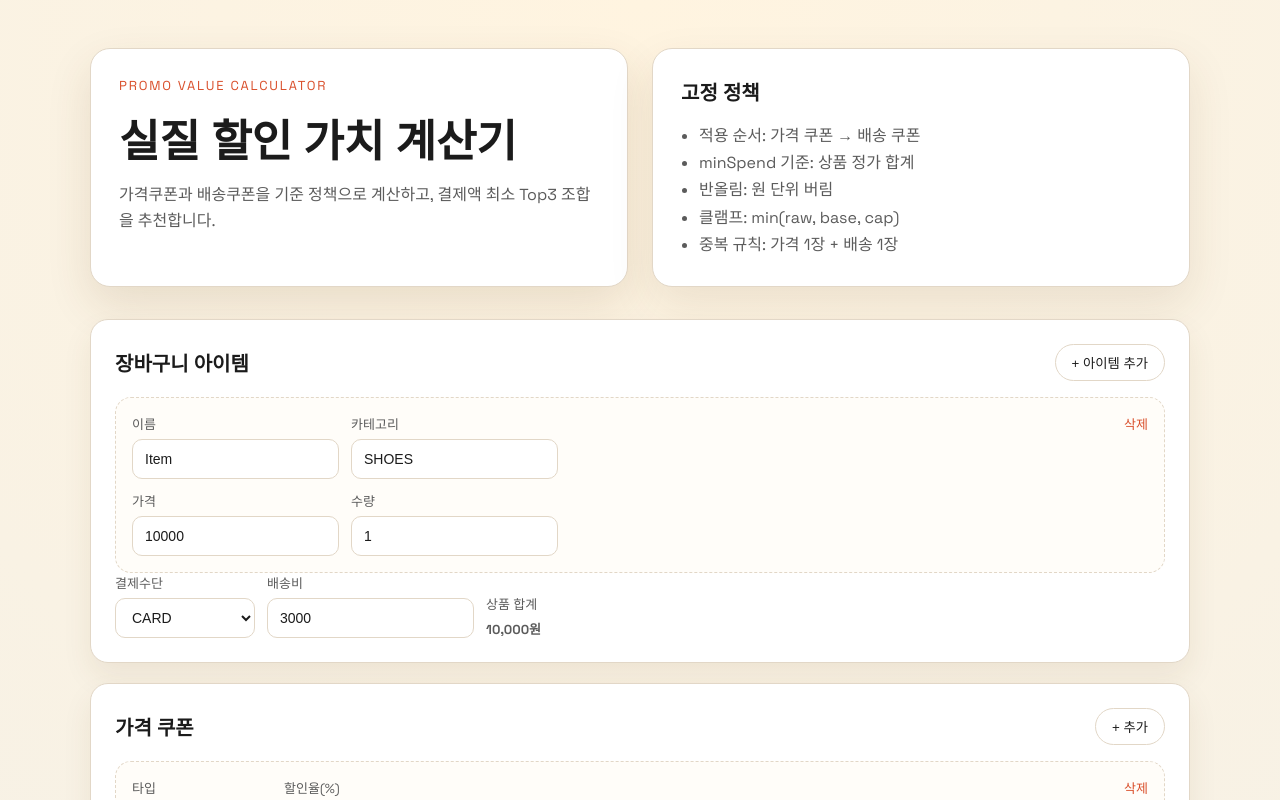
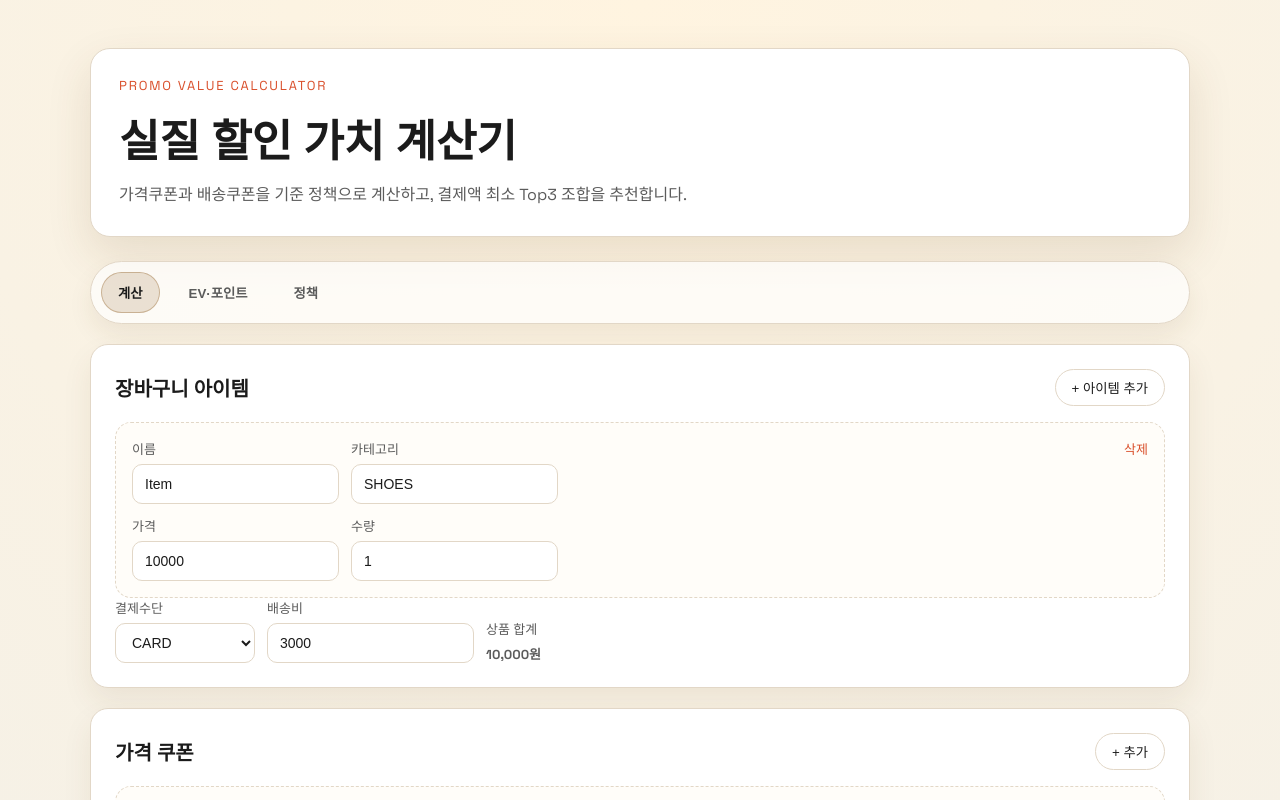
Before and after one commit to Kyoungwoong/noaats-assignment-test, a Next.js app in the folder frontend/: page / in a window 1280 px wide. Shown: the top 800 px of the page. Built offline with nearby package versions, Linux system fonts and the light colour scheme.

Commit message:
feat(frontend): add top tab navigation

```diff
--- a/frontend/src/app/page.module.css
+++ b/frontend/src/app/page.module.css
@@ -7,9 +7,8 @@
 
 .hero {
   max-width: 1100px;
-  margin: 0 auto 32px;
+  margin: 0 auto 24px;
   display: grid;
-  grid-template-columns: repeat(auto-fit, minmax(260px, 1fr));
   gap: 24px;
   align-items: stretch;
 }
@@ -47,6 +46,39 @@
   border-radius: 20px;
   padding: 28px;
   box-shadow: 0 18px 45px rgba(90, 60, 20, 0.1);
+}
+
+.tabBar {
+  display: flex;
+  gap: 12px;
+  padding: 10px;
+  border-radius: 999px;
+  background: rgba(255, 255, 255, 0.7);
+  border: 1px solid var(--border);
+  box-shadow: 0 12px 24px rgba(90, 60, 20, 0.08);
+}
+
+.tabButton {
+  border: 1px solid transparent;
+  background: transparent;
+  padding: 10px 16px;
+  border-radius: 999px;
+  font-weight: 600;
+  color: var(--muted);
+  cursor: pointer;
+  transition: background 0.2s ease, color 0.2s ease, transform 0.2s ease;
+}
+
+.tabButton:hover {
+  transform: translateY(-1px);
+  background: rgba(140, 90, 30, 0.08);
+  color: var(--ink);
+}
+
+.tabButtonActive {
+  background: rgba(140, 90, 30, 0.16);
+  color: var(--ink);
+  border-color: rgba(140, 90, 30, 0.35);
 }
 
 .policyList {
--- a/frontend/src/app/page.tsx
+++ b/frontend/src/app/page.tsx
@@ -12,12 +12,19 @@ import type { PaymentMethod } from "./types/promoCommon";
 
 const PAYMENT_METHODS: PaymentMethod[] = ["CARD", "BANK", "KAKAO"];
 const EV_REWARD_TYPES = ["CASH", "POINT", "PERCENT"] as const;
+const TABS = [
+  { id: "CALC", label: "계산" },
+  { id: "EV", label: "EV·포인트" },
+  { id: "POLICY", label: "정책" },
+] as const;
+type TabId = (typeof TABS)[number]["id"];
 
 export default function Home() {
   const [loading, setLoading] = useState(false);
   const [error, setError] = useState<string | null>(null);
   const [results, setResults] = useState<PromoCombinationResult[]>([]);
   const [selectedCompareIndexes, setSelectedCompareIndexes] = useState<number[]>([]);
+  const [activeTab, setActiveTab] = useState<TabId>("CALC");
   const [evBaseAmount, setEvBaseAmount] = useState("59000");
   const [evScenarios, setEvScenarios] = useState<EvScenario[]>([
     { label: "당첨 5%", probability: 0.05, rewardType: "POINT", rewardValue: 1000 },
@@ -127,8 +134,26 @@ export default function Home() {
             가격쿠폰과 배송쿠폰을 기준 정책으로 계산하고, 결제액 최소 Top3 조합을 추천합니다.
           </p>
         </div>
-        <div className={styles.heroCard}>
-          <h2 className={styles.sectionTitle}>고정 정책</h2>
+      </header>
+
+      <main className={styles.main}>
+        <nav className={styles.tabBar}>
+          {TABS.map((tab) => (
+            <button
+              key={tab.id}
+              type="button"
+              className={`${styles.tabButton} ${activeTab === tab.id ? styles.tabButtonActive : ""}`}
+              onClick={() => setActiveTab(tab.id)}
+            >
+              {tab.label}
+            </button>
+          ))}
+        </nav>
+        {activeTab === "POLICY" && (
+          <section className={styles.panel}>
+            <div className={styles.sectionHeader}>
+              <h2 className={styles.sectionTitle}>정책 요약</h2>
+            </div>
             <ul className={styles.policyList}>
               <li>적용 순서: 가격 쿠폰 → 배송 쿠폰</li>
               <li>minSpend 기준: 상품 정가 합계</li>
@@ -136,10 +161,10 @@ export default function Home() {
               <li>클램프: min(raw, base, cap)</li>
               <li>중복 규칙: 가격 1장 + 배송 1장</li>
             </ul>
-        </div>
-      </header>
-
-      <main className={styles.main}>
+          </section>
+        )}
+        {activeTab === "CALC" && (
+          <>
         <section className={styles.panel}>
           <div className={styles.sectionHeader}>
             <h2 className={styles.sectionTitle}>장바구니 아이템</h2>
@@ -580,7 +605,10 @@ export default function Home() {
             )}
           </div>
         </section>
+          </>
+        )}
 
+        {activeTab === "EV" && (
           <section className={styles.panel}>
             <div className={styles.sectionHeader}>
               <h2 className={styles.sectionTitle}>확률형 EV 계산</h2>
@@ -676,6 +704,7 @@ export default function Home() {
               </div>
             )}
           </section>
+        )}
       </main>
 
       <footer className={styles.footer}>
```
Lines whose indentation alone changed are shown as unchanged.
